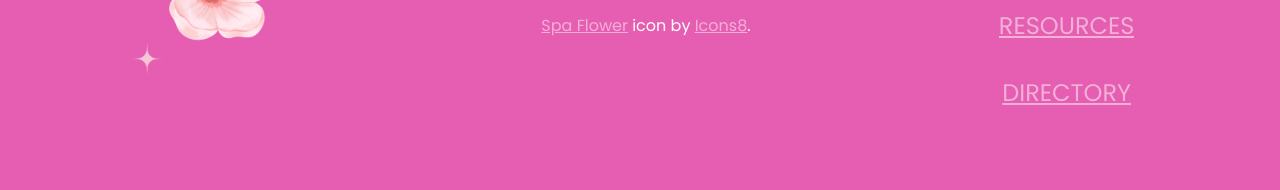
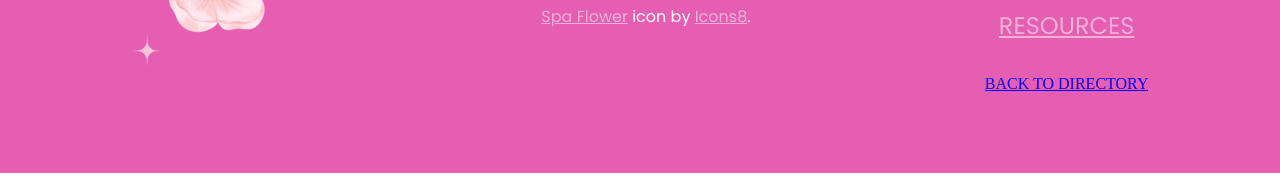
Before and after one commit to hhsclubwebsites/APISA, a plain HTML site: page resources.html in a window 1280 px wide. Shown: the part 1036-1226 px from the top of the page. Drawn offline with Linux system fonts and the light colour scheme.

Commit message:
Update resources.html

```diff
--- a/resources.html
+++ b/resources.html
@@ -29,7 +29,7 @@
                     </a></li>
                     <li><a href="events.html" class="link">EVENTS</a></li>
                     <li><a href="resources.html" class="link">RESOURCES</a></li>
-                    <li><a href="https://hhsclubwebsites.github.io/clubdirectory/" class="link">BACK TO DIRECTORY</a></li>
+                    <li><a href="https://www.homesteadhs.club/#" target="_blank" rel="noopener noreferrer" class="link">BACK TO DIRECTORY</a></li>
                     <li class="last-link"><a href="javascript:void(0);" class="icon" onclick="myFunction()">
                         <i class="fa fa-bars"></i>
                     </a></li>
@@ -98,7 +98,7 @@
                                 <div class="footer-space"></div>
                                 <li><a href="resources.html" class="footer-list-link">RESOURCES</a></li>
                                 <div class="footer-space"></div>
-                                <li><a href="https://hhsclubwebsites.github.io/clubdirectory/" class="footer-list-link">DIRECTORY</a></li>
+                                <li><a href="https://www.homesteadhs.club/#" target="_blank" rel="noopener noreferrer" class="link">BACK TO DIRECTORY</a></li>
                             </ul>
                         <!-- </div> -->
                     </div>
```
